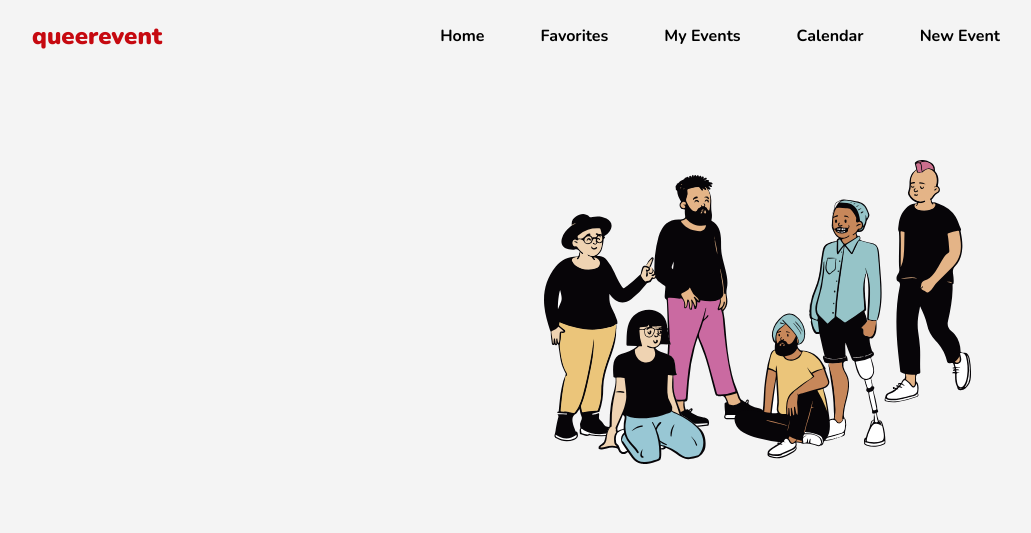
After one commit to ceciCoding/Queerevent, a Flask app: page /landing.html in a window 1280 px wide. The commit adds this page. Shown: the top 533 px of the page, without its empty margins (96-1127 px from the left). Run offline with Flask 2, Linux system fonts and the light colour scheme; some libraries are stand-ins or nearby versions.

Commit message:
added landing page

```diff
--- a/application.py
+++ b/application.py
@@ -6,6 +6,10 @@ TEMPLATES_AUTO_RELOAD=True
 @app.route("/")
 def home():
     return render_template("home.html", title="Find Events")
+
+@app.route("/landing.html")
+def landing():
+    return render_template("landing.html")
 
 @app.route("/favorites.html")
 def favorites():
--- a/static/calendar.js
+++ b/static/calendar.js
@@ -10,7 +10,7 @@ const renderCalendar = () => {
     const prevLastDay = new Date(date.getFullYear(), date.getMonth(), 0).getDate();
     const firstDayIndex = date.getDay();
     const lastDayIndex = new Date(date.getFullYear(), date.getMonth() + 1, 0).getDay();
-    const nextDays = 7 - lastDayIndex + 1;
+    const nextDays = 7 - lastDayIndex;
 
     const months = [
         'January',
--- a/static/event.js
+++ b/static/event.js
@@ -2,13 +2,14 @@
 
 //dynamic height
 const mapContainer = document.querySelector('.map');
-mapContainer.style.height = `${mapContainer.offsetWidth * 0.6}px`;
+mapContainer.style.height = `${mapContainer.offsetWidth * 0.7}px`;
 
 // Create the script tag, set the appropriate attributes
 var script = document.createElement('script');
 script.src = 'https://maps.googleapis.com/maps/api/js?key=AIzaSyCb8eFJlYyBxSkuRVETVvzWEJqyy4kGeBI&callback=initMap';
 script.defer = true;
 
+const iconBase = 'https://developers.google.com/maps/documentation/javascript/examples/full/images/';
 // Attach your callback function to the `window` object
 window.initMap = function() {
   // JS API is loaded and available
--- a/static/styles.css
+++ b/static/styles.css
@@ -37,7 +37,7 @@ main {
 }
 
 h1 {
-    font-size: 2.2rem;
+    font-size: 1.8rem;
 }
 
 /***********NAVIGATION BAR STYLES*************/
@@ -184,7 +184,7 @@ h1 {
     background-size: cover;
 }
 .events-menu {
-    width: 35%;
+    width: 400px;
 }
 
 .events-menu ul {
@@ -496,7 +496,7 @@ label {
     width: 100%;
 }
 
-.four-grid > div:last-of-type {
+.four-grid .cta {
     grid-column: 10/13;
     grid-row: 2/3;
     align-self: center;
@@ -508,6 +508,18 @@ label {
     grid-row: 2/3;
     width: 100%;
     border: 1px solid;
+}
+
+/***********LANDING PAGE STYLES*************/
+.big-hero {
+    grid-column: 7/12;
+    grid-row: 1/2;
+    width: 100%;
+}
+
+.big-hero img {
+    width: 100%;
+    height: auto;
 }
 
 /***********FOOTER STYLES*************/
@@ -527,7 +539,6 @@ footer {
     align-items: center;
     margin-top: 6rem;
 }
-
 
 
 /****** MOBILE STYLES *********/
@@ -687,7 +698,7 @@ footer {
     display: block;
   }
 
-  .four-grid > div:last-of-type {
+  .four-grid .cta {
       display: none;
   }
 }
--- a/templates/base-hero.html
+++ b/templates/base-hero.html
@@ -7,7 +7,7 @@
         <div class="logo">
             <h2>queerevent</h2>
         </div>
-        <p>All your LGTBQIA+ events in one&nbsp;place</p>
+        <p>All your LGBTQIA+ events in one&nbsp;place</p>
     </div>
     <div class="search-area">
         <h1>{{ title }}</h1>
--- a/templates/event.html
+++ b/templates/event.html
@@ -31,7 +31,7 @@
         <div class="map">
 
         </div>
-        <div>
+        <div class="cta">
             <p><strong>Do you like this event?</strong></p>
             <p>Make sure you don't miss it!</p>
             <button class="btn">Add to Calendar</button>
--- /dev/null
+++ b/templates/landing.html
@@ -0,0 +1,9 @@
+{% extends 'layout.html' %}
+
+{% block main %}
+<section class="four-grid">
+    <div class="big-hero">
+        <img src="../static/assets/hero.svg" alt="drawing of a group of people chatting">
+    </div>
+</section>
+{% endblock %}
--- a/templates/layout.html
+++ b/templates/layout.html
@@ -4,7 +4,7 @@
     <meta charset="UTF-8">
     <meta name="viewport" content="width=device-width, initial-scale=1.0">
      <link href="https://fonts.googleapis.com/css2?family=Nunito:ital,wght@0,400;0,700;0,900;1,400;1,700&display=swap" rel="stylesheet">
-    <link rel="stylesheet" href="static/styles.css?v=2.33453">
+    <link rel="stylesheet" href="static/styles.css?v=2.33">
     <title>Queerevent</title>
 </head>
 <body>
```
